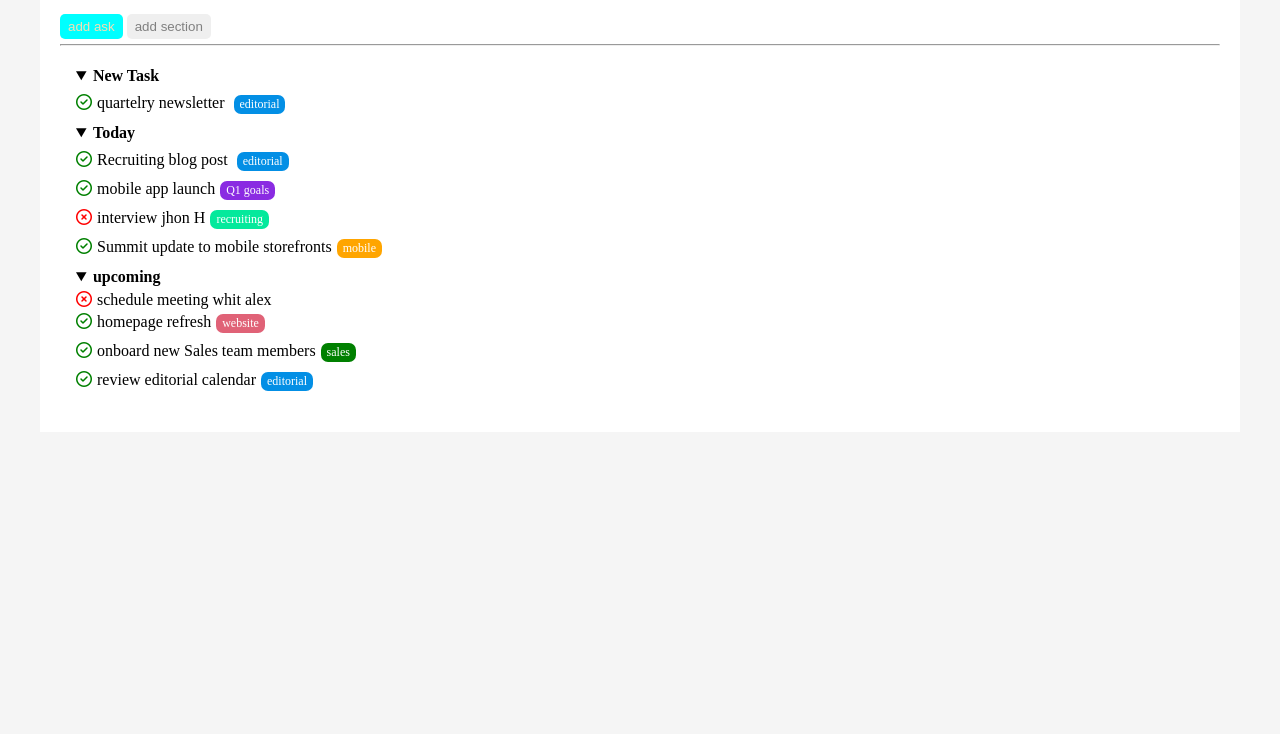
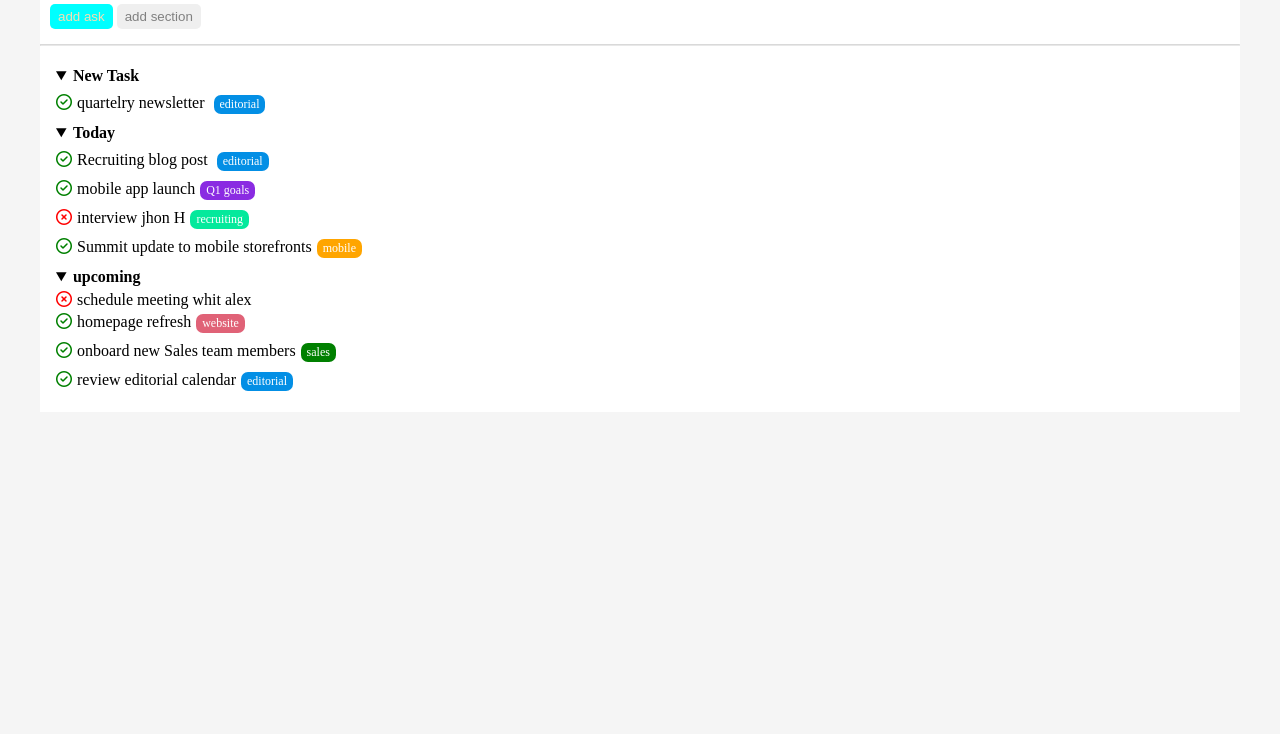
Before and after one commit to FrancescoCellitti/html-css-toboolist, a plain HTML site: page index.html in a window 1280 px wide. Shown: the part 66-800 px from the top of the page. Drawn offline with Linux system fonts and the light colour scheme.

Commit message:
migliorato hr tra bottoni e liste

```diff
--- a/index.html
+++ b/index.html
@@ -15,8 +15,10 @@
     </header>
     <main>
         <div id="container" id="icons">
-            <button class="button1">add ask</button>
-            <button class="button2"><div class="text">add section</div></button>
+            <div class="bottoni">
+                 <button class="button1">add ask</button>
+                <button class="button2"><div class="text">add section</div></button>
+            </div>
             <hr>
             <ul>
                 <li>
--- a/style.css
+++ b/style.css
@@ -3,10 +3,17 @@
     padding: 0;
     box-sizing: border-box;
 }
+.bottoni{
+    padding:10px;
+}
 button{
     border:none;
     border-radius: 5px;
     padding:5px 8px;
+}
+hr{
+    border-color:#8080802d;
+    height: 1px;
 }
 header{
     background-color: white;
@@ -36,7 +43,6 @@ header{
     margin: 0 auto;
     max-width: 1200px;
     height: 80%;
-    padding: 20px;
     background-color: white;
 }
 
```
